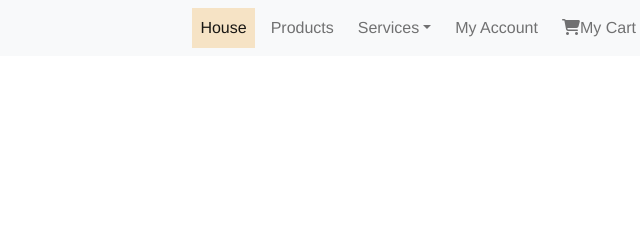
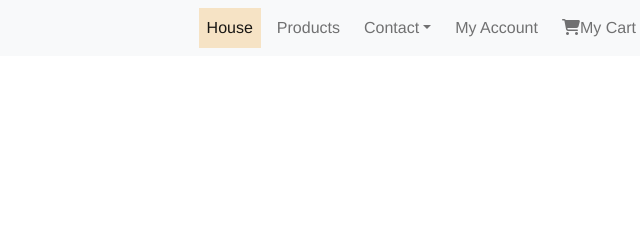
Before and after one commit to muheeeeez/Businessa.git.io, a plain HTML site: page index.html in a window 1280 px wide. Shown: the top 240 px of the page, 398-1038 px from the left. Drawn offline with nearby package versions, Linux system fonts and the light colour scheme.

Commit message:
changed services to contact

```diff
--- a/index.html
+++ b/index.html
@@ -48,7 +48,7 @@
               data-bs-toggle="dropdown"
               aria-expanded="false"
             >
-              Services</a
+              Contact</a
             >
             <ul class="dropdown-menu" aria-labelledby="navbarDropdown">
               <li><a class="dropdown-item" href="">Engage</a></li>
```
